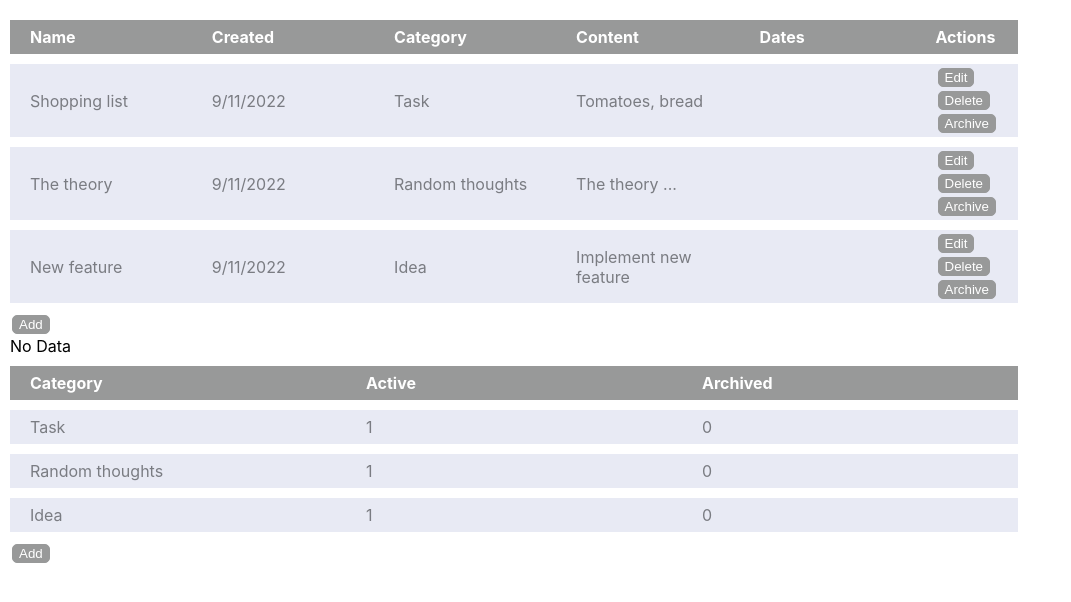
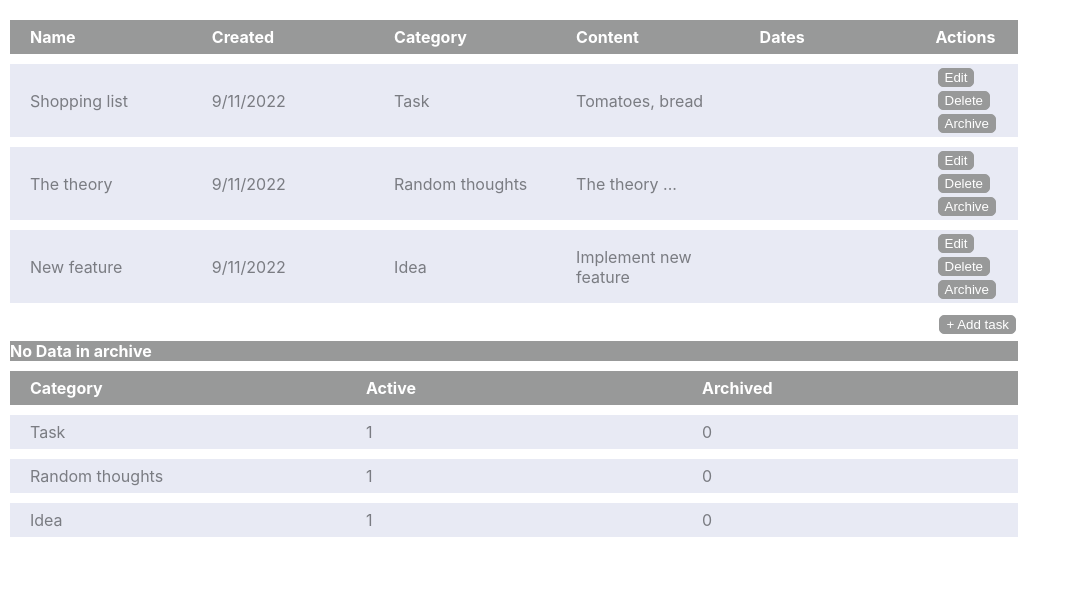
Before and after one commit to ivanderkachov/test_task_2_js_tw, a React (Create React App) app: page / in a window 1280 px wide. Shown: the top 602 px of the page, without its empty margins (0-1071 px from the left). Built offline with nearby package versions, Linux system fonts and the light colour scheme.

Commit message:
added sorting functionality

```diff
--- a/src/components/modal/modal.jsx
+++ b/src/components/modal/modal.jsx
@@ -10,23 +10,29 @@ const Modal = ({ taskData, category, changeTable, setChangeTable, toggle, setTog
   useEffect(() => {
       changeTable !== "" && changeTable !== "adding"
       ? setTask(taskData[changeTable])
-      : setTask({id: +new Date(), Created: new Date(parseInt(+ new Date())).toLocaleDateString(), Name: "", Content: "", Category: "Task", Dates: ""})
+      : setTask({id: +new Date(), Name: "", Created: new Date(parseInt(+ new Date())).toLocaleDateString(), Category: "Task", Content: "",  Dates: ""})
   },[changeTable])
 
   const dispatch = useDispatch()
+
   const handleSubmit = (e, task) => {
     e.preventDefault()
-    dispatch(addTask(task))
-    setChangeTable('')
-    setToggle(!toggle)
+    if (task.Name === '' || task.Content === '') {
+      alert("Missing data")
+    } else {
+      dispatch(addTask(task));
+      setChangeTable("");
+      setToggle(!toggle);
+    }
+
   }
   const handleChange = (e) => {
     setTask({...task, [e.target.name]: e.target.value})
   }
   return (
     <div className={(changeTable === '' ? "modal" : "modal active")}>
-        <form className="modal__form">
-          <input required placeholder="Name" name="Name" value={task.Name} onChange={(e) => {handleChange(e)}} className="modal__form__input" />
+        <div className="modal__form">
+          <input placeholder="Name" name="Name" value={task.Name} onChange={(e) => {handleChange(e)}} className="modal__form__input" />
           <select name="Category" value={task.Category} onChange={(e) => {handleChange(e)}}>
             {category.map((cat)=>{
               return (
@@ -36,10 +42,10 @@ const Modal = ({ taskData, category, changeTable, setChangeTable, toggle, setTog
           </select>
           <textarea name="Content" placeholder="Content" value={task.Content} className="modal__form__input" onChange={(e) => {handleChange(e)}}/>
           <div className="modal__form__buttonfield">
-            <button onClick={(e) => {handleSubmit(e, task)}}>{changeTable !== '' && changeTable !== 'adding' ? "Save" : "Add"}</button>
-            <button onClick={()=>{setChangeTable('')}} >Close</button>
+            <button type="button" onClick={(e) => {handleSubmit(e, task)}}>{changeTable !== '' && changeTable !== 'adding' ? "Save" : "Add"}</button>
+            <button type="button" onClick={()=>{setChangeTable('')}} >Close</button>
           </div>
-        </form>
+        </div>
     </div>
   );
 }
--- a/src/components/table/table.css
+++ b/src/components/table/table.css
@@ -18,3 +18,8 @@
   height: 30px;
   width: 20%;
 }
+.tableAddButton {
+  display: flex;
+  width: 80%;
+  justify-content: end;
+}
--- a/src/components/table/table.jsx
+++ b/src/components/table/table.jsx
@@ -1,5 +1,5 @@
-import React, { useState } from "react";
-import { useDispatch, useSelector } from "react-redux";
+import React from "react";
+import { useDispatch } from "react-redux";
 
 import { addTaskToArchive, unarchiveTask, deleteTask} from "../../redux/reducers/reducer";
 import './table.css'
@@ -67,7 +67,7 @@ const Table = ({ type, table, setToggle, toggle, changeTable, setChangeTable })
             })}
         </tbody>
       </table>
-      {type='notes'&& <div className="tableAddButton"><button name="Add" onClick={() => {setChangeTable('adding')}}>Add</button></div>}
+      {type==='notes'&& <div className="tableAddButton"><button name="Add" onClick={() => {setChangeTable('adding')}}> + Add task</button></div>}
     </div>
   );
 }
--- a/src/pages/main/main.css
+++ b/src/pages/main/main.css
@@ -9,3 +9,10 @@
   border-radius: 5px;
   border: 1px solid #989999
 }
+.nodata {
+  width: 80%;
+  color: white;
+  background-color: #989999;
+  margin-top: 5px;
+  font-weight: 700;
+}
--- a/src/pages/main/main.jsx
+++ b/src/pages/main/main.jsx
@@ -47,7 +47,13 @@ const Main = () => {
               />
             </div>
           ) : (
-            <div key={table[0]}>No Data</div>
+            <>
+            <div className="nodata" key={`${table[0]} nodata`}>No Data in {table[0]}</div>
+             {table[0]==='notes'&&
+              <div key={`${table[0]} buttondiv`} className="tableAddButton">
+               <button key={`${table[0]} button`} name="Add" onClick={() => {setChangeTable('adding')}}> + Add task</button>
+               </div>}
+            </>
           );
         })}
       </div>
--- a/src/redux/reducers/reducer.js
+++ b/src/redux/reducers/reducer.js
@@ -1,5 +1,3 @@
-import { useSelector } from "react-redux";
-
 const ADD_TASK_TO_ARCHIVE = "ADD_TASK_TO_ARCHIVE";
 const UNARCHIVE_TASK = "UNARCHIVE_TASK";
 const DELETE_TASK = "DELETE_TASK";
@@ -56,38 +54,44 @@ function getDates(str) {
   }
 }
 
+function sortData(data) {
+  return Object.keys(data).sort((a, b) => b - a).reduce((acc,rec) => {
+    return { ...acc, [rec]: data[rec] }
+  },{})
+}
+
 export default (state = initialState, action) => {
   switch (action.type) {
     case SUMMARY: {
       return {
         ...state,
-        taskDataSummary: action.taskDataSummary,
+        taskDataSummary: sortData(action.taskDataSummary),
       };
     }
     case ADD_TASK_TO_ARCHIVE: {
       return {
         ...state,
-        taskData: action.newTaskData,
-        taskDataArchive: action.newTaskDataArchive,
+        taskData: sortData(action.newTaskData),
+        taskDataArchive: sortData(action.newTaskDataArchive),
       };
     }
     case UNARCHIVE_TASK: {
       return {
         ...state,
-        taskData: action.newTaskData,
-        taskDataArchive: action.newTaskDataArchive,
+        taskData: sortData(action.newTaskData),
+        taskDataArchive: sortData(action.newTaskDataArchive),
       };
     }
     case ADD_TASK: {
       return {
         ...state,
-        taskData: action.newTaskData
+        taskData: sortData(action.newTaskData)
       };
     }
     case DELETE_TASK: {
       return {
         ...state,
-        taskData: action.newTaskData,
+        taskData: sortData(action.newTaskData),
       };
     }
     default:
@@ -149,7 +153,7 @@ export function deleteTask(taskId) {
      dispatch({
        type: DELETE_TASK,
        newTaskData
-     })
+     });
   }
 }
 export function addTask(task) {
@@ -159,7 +163,7 @@ export function addTask(task) {
     const newTaskData = { ...taskData, [task.id]: task}
     dispatch({
       type: ADD_TASK,
-      newTaskData,
+      newTaskData
     });
   };
 }
```
